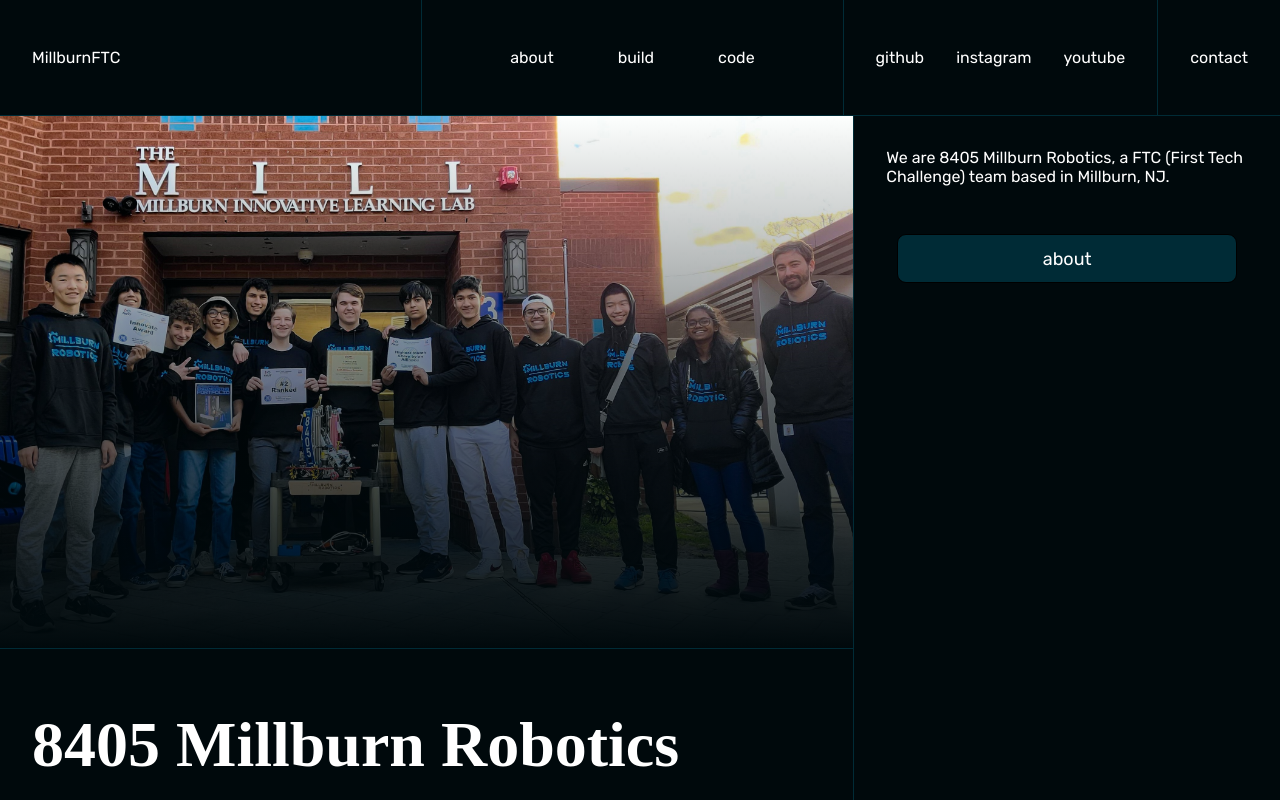
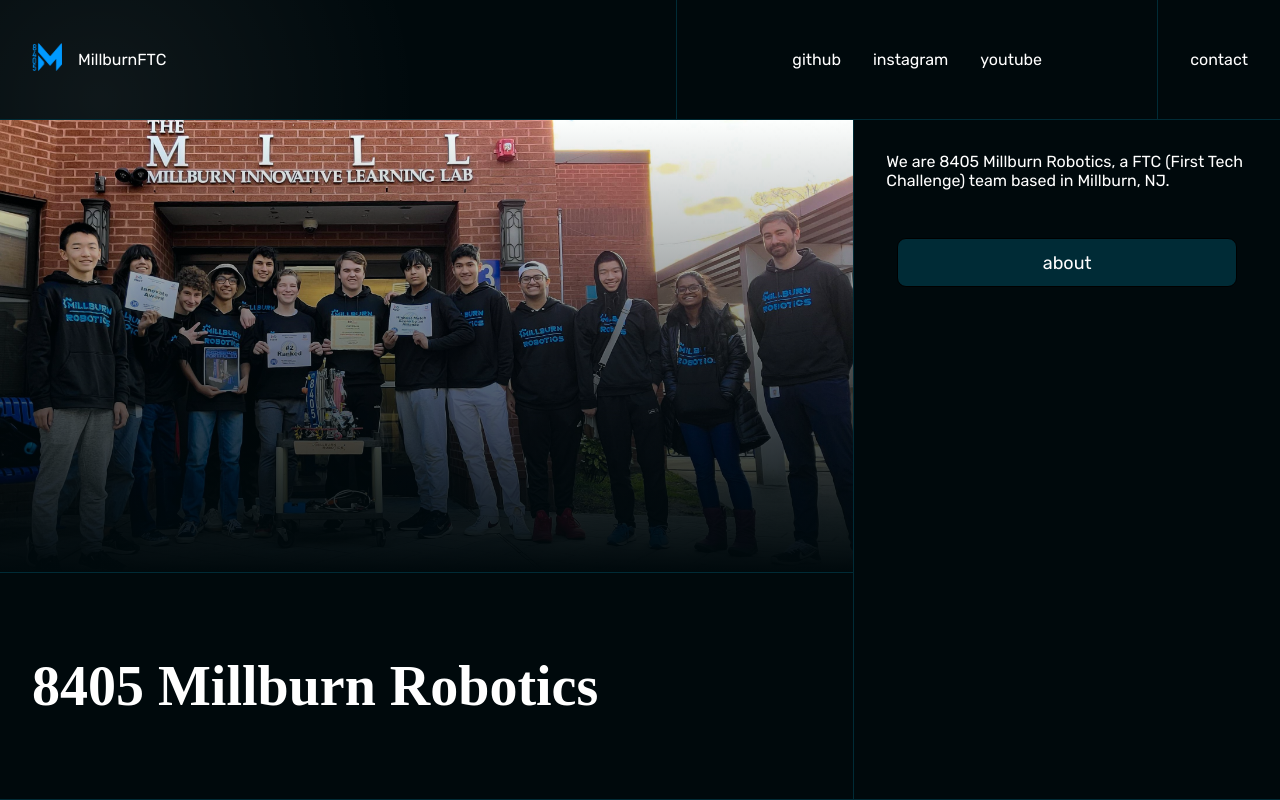
Before and after one commit to purelyboba/gsa, a Next.js app: page / in a window 1280 px wide. Built offline with nearby package versions, Linux system fonts and the light colour scheme; a web font is replaced by a local one.

Commit message:
style updates

```diff
--- a/package.json
+++ b/package.json
@@ -15,8 +15,8 @@
     "@next/font": "13.1.6",
     "eslint": "8.33.0",
     "eslint-config-next": "13.1.6",
-    "next": "13.1.6",
-    "react": "18.2.0",
-    "react-dom": "18.2.0"
+    "next": "^13.1.6",
+    "react": "^18.2.0",
+    "react-dom": "^18.2.0"
   }
 }
--- a/pages/index.js
+++ b/pages/index.js
@@ -17,32 +17,22 @@ export default function Home() {
   }
 
   return (
-    <>
+    <div className={styles.body}>
       <nav class={styles.nav}>
         <div id={styles.navlogo} class={styles.navsection}>
+          <Link href="#"><Image src="/logo.png" width={30} height={30} /></Link>
           <Link href="#">
             MillburnFTC
           </Link>
         </div>
-        <div id={styles.navlink} class={styles.navsection}>
-          <Link href="#">
-            about
-          </Link>
-          <Link href="#">
-            build
-          </Link>
-          <Link href="#">
-            code
-          </Link>
-        </div>
         <div id={styles.navsocial} class={styles.navsection}>
-          <Link href="#">
+          <Link href="https://github.com/SaazM/8405FTC" target={"_blank"}>
             github
           </Link>
-          <Link href="#">
+          <Link href="https://www.instagram.com/8405millburnrobotics/" target={"_blank"}>
             instagram
           </Link>
-          <Link href="#">
+          <Link href="https://www.youtube.com/@millburnrobotics174" target={"_blank"}>
             youtube
           </Link>
         </div>
@@ -79,7 +69,7 @@ export default function Home() {
           </div>
           <div class={styles.mainsection} id={styles.maindesc}>
             <p>
-              Out team consists of 15 members across grades at Millburn High School. This is our first year back to FTC after a 2 year break.
+              Our team consists of 15 members across grades at Millburn High School. This is our first year back to FTC after a 2 year break.
             </p>
             <div id={styles.pagenav}>
               <button onClick={handleStatusToggle}>home</button>
@@ -87,6 +77,9 @@ export default function Home() {
           </div>
         </article>
       </main>
-    </>
+
+      <div class={styles.innercursor} />
+      <div class={styles.outercursor} />
+    </div>
   )
 }
--- a/styles/styles.module.css
+++ b/styles/styles.module.css
@@ -1,8 +1,14 @@
+.body {
+    height: 100vh;
+    overflow: hidden;
+}
+
 .nav {
     display: flex;
     flex-direction: row;
     width: 100%;
     border-bottom: 1px solid #002B36;
+    height: 15vh;
 }
 
 .nav > .navsection {
@@ -14,13 +20,23 @@
     justify-content: center;
 }
 
+.nav > .navsection:hover {
+    background: radial-gradient(
+        800px circle at 100px 100px,
+        rgba(255, 255, 255, 0.06),
+        transparent 40%
+    );
+}
+
 #navlogo {
     justify-content: flex-start;
     border-left: none;
+    flex-grow: 3;
 }
 
-#navlink {
-    gap: 4rem;
+#navlogo > Image {
+    margin: 0;
+    padding: 0;
 }
 
 #navsocial {
@@ -31,16 +47,21 @@
     flex-basis: calc(100% / 3);
 }
 
-#navsocial, #navcontact {
+#navsocial {
     flex-grow: 1;
 }
 
+#navsocial {
+    flex-grow: 2;
+}
+
 .main > article {
+    flex-basis: auto;
     flex-grow: 1;
     display: grid;
     grid-template-columns: 2fr 1fr;
-    position: fixed;
-    height: 100%;
+    position: absolute;
+    height: 85vh;
 }
 
 .main > article[data-status=false] {
@@ -172,14 +193,39 @@
 #maintitle {
     position: relative;
     justify-content: left;
+    background: inherit;
+}
+
+#maintitle:hover {
+    background: linear-gradient(-45deg, #002B36, #00090c, #002B36);
+	background-size: 400% 400%;
+	animation: gradient 10s ease infinite;
+}
+
+@keyframes gradient {
+	0% {
+		background-position: 0% 50%;
+	}
+	50% {
+		background-position: 100% 50%;
+	}
+	100% {
+		background-position: 0% 50%;
+	}
 }
 
 #maintitle > h1 {
     font-family: 'Unbounded', cursive;
-    font-size: 4rem;
+    font-size: 3.5rem;
     font-weight: 600;
     position: absolute;
     top: 50%;
-    transform: translateY(-100%);
+    transform: translateY(-50%);
     padding-left: 2rem;
 }
+
+@media screen and (max-width: 800px) {
+    #maintitle > h1 {
+        font-size: 2rem;
+    }
+}
```
Also changed, not shown: public/logo.png (added), styles/globals.css (line endings or trailing spaces), 1 other file (tests, documents, lock files or other folders).
